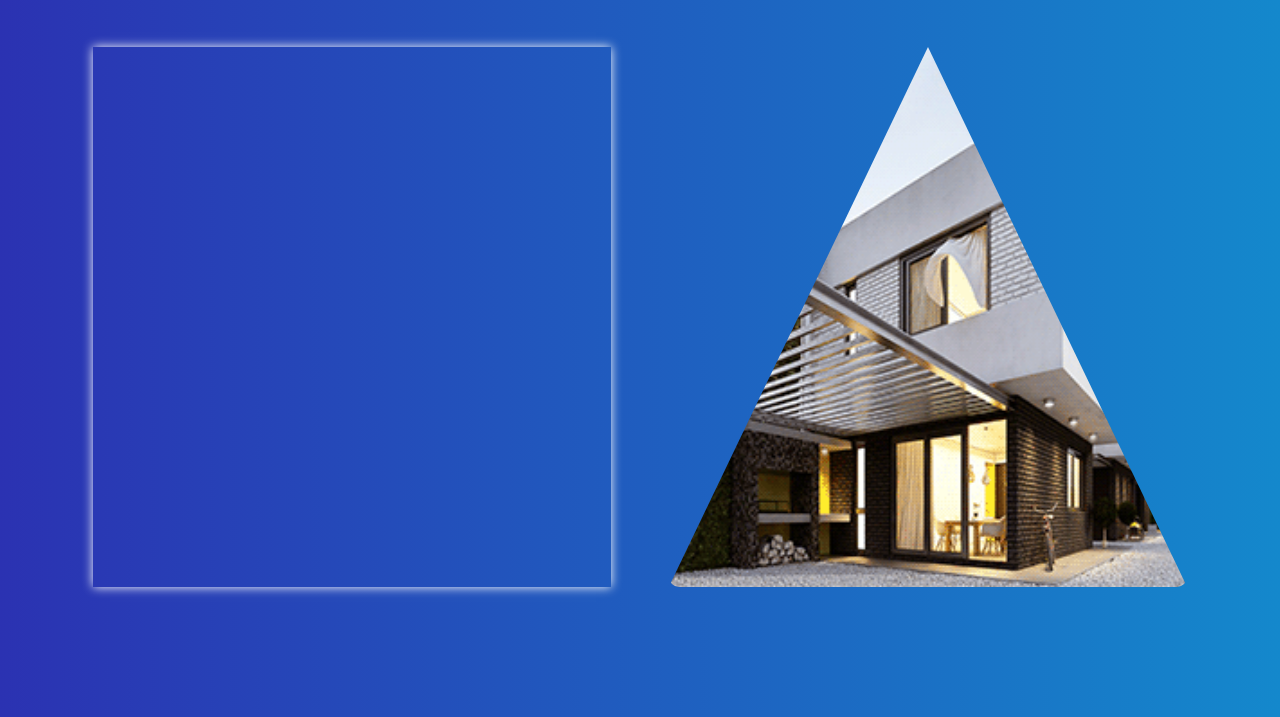
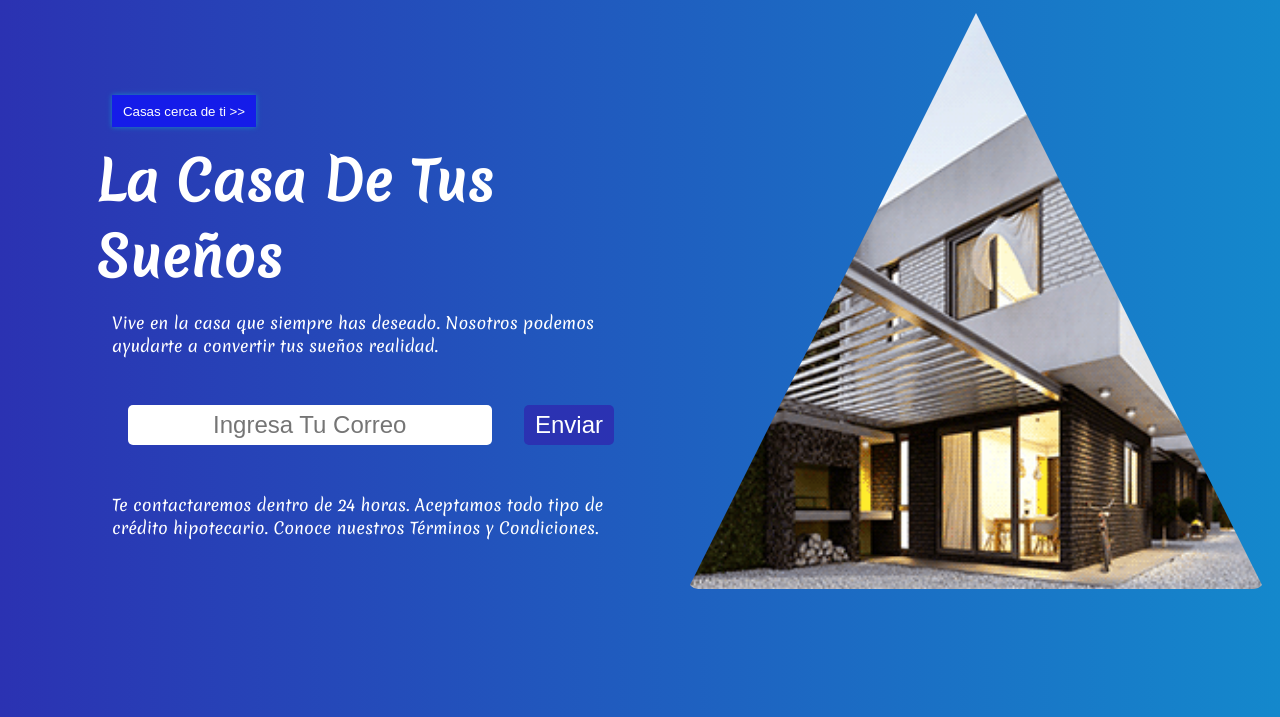
Before and after one commit to AndLup/Proyecto1-LandingPage, a plain HTML site: page Proyecto-1-(AndresLupian)/index.html in a window 1280 px wide. Shown: the part 83-800 px from the top of the page. Drawn offline with Linux system fonts and the light colour scheme.

Commit message:
Terminando Pagina Principal

```diff
--- a/Proyecto-1-(AndresLupian)/css/estilos.css
+++ b/Proyecto-1-(AndresLupian)/css/estilos.css
@@ -71,8 +71,8 @@ body{
 }
 
 .cont-inicio{
-    width: 90%;
-    height: 75%;
+    width: 100%;
+    height: 80%;
     display: flex;
 
 }
@@ -86,15 +86,77 @@ body{
 
 .cont-textos{
     width: 45%;
-    height: 90%;
+    height: 100%;
+    display: flex;
     margin: auto;
-    box-shadow: 0 0 10px 0 #ffffff;
+    margin-right: 0;
+    flex-direction: column;
+    justify-content: center;
+
+    color: #ffffff;
 }
+
+.cont-textos button{
+    width: 25%;
+    height: 5%;
+    margin: 1rem;
+    border: none;
+    background-color: #151ce9;
+    box-shadow: 0 0 5px 0 #1488CC;
+    color: #ffffff;
+    transition: transform .5s;
+}
+.cont-textos button:hover{
+    transform: scale(1.05);
+    cursor: pointer;
+}
+
+.cont-textos h1{
+    font-size: 3.3rem;
+}
+
+.cont-textos p{
+    margin: 1rem;
+}
+
+.registro{
+    width: 90%;
+    display: flex;
+    justify-content: center;
+}
+#input{
+    width: 80%;
+    height: 2.5rem;
+    border: none;
+    border-radius: 5px;
+    text-align: center;
+    margin: 2rem;
+    font-size: 1.5rem;
+}
+
+#btn{
+    width: 20%;
+    height: 2.5rem;
+    font-size: 1.5rem;
+    margin: auto;
+    background-color: #2B32B2;
+    color: #ffffff;
+    border: none;
+    border-radius: 5px;
+    transition: transform .5s;
+}
+#btn:hover{
+    cursor: pointer;
+    transform: scale(1.1);
+}
+
+
+
 
 .cont-imagen{
     width: 45%;
     height: 90%;
-    margin: auto;
+    margin: 1rem;
     clip-path: polygon(50% 0%, 0% 100%, 100% 100%);
     background-image: url(../imgs/casa7.png);
 
--- a/Proyecto-1-(AndresLupian)/index.html
+++ b/Proyecto-1-(AndresLupian)/index.html
@@ -7,8 +7,8 @@
     <link rel="stylesheet" href="css/estilos.css">
 
     <link rel="preconnect" href="https://fonts.googleapis.com">
-<link rel="preconnect" href="https://fonts.gstatic.com" crossorigin>
-<link href="https://fonts.googleapis.com/css2?family=Merienda&display=swap" rel="stylesheet">
+    <link rel="preconnect" href="https://fonts.gstatic.com" crossorigin>
+    <link href="https://fonts.googleapis.com/css2?family=Merienda&display=swap" rel="stylesheet">
 
     <title>LandingPage AndresLupian</title>
 </head>
@@ -31,7 +31,18 @@
         <div class="cont-inicio">
 
             <div class="cont-textos">
-
+                <button>Casas cerca de ti   >> </button>
+                <h1>La Casa De Tus Sueños</h1>
+                <p>Vive en la casa que siempre has deseado. Nosotros podemos
+                    ayudarte a convertir tus sueños realidad.
+                </p>
+                <div class="registro">
+                    <input type="text" placeholder="Ingresa Tu Correo" id="input">
+                    <input type="submit" value="Enviar" id="btn">
+                </div>
+                <p>Te contactaremos dentro de 24 horas. Aceptamos todo tipo de crédito hipotecario.
+                    <a> Conoce nuestros Términos y Condiciones.</a>
+                </p>
             </div>
             <div class="cont-imagen imagenfondo">
 
```
